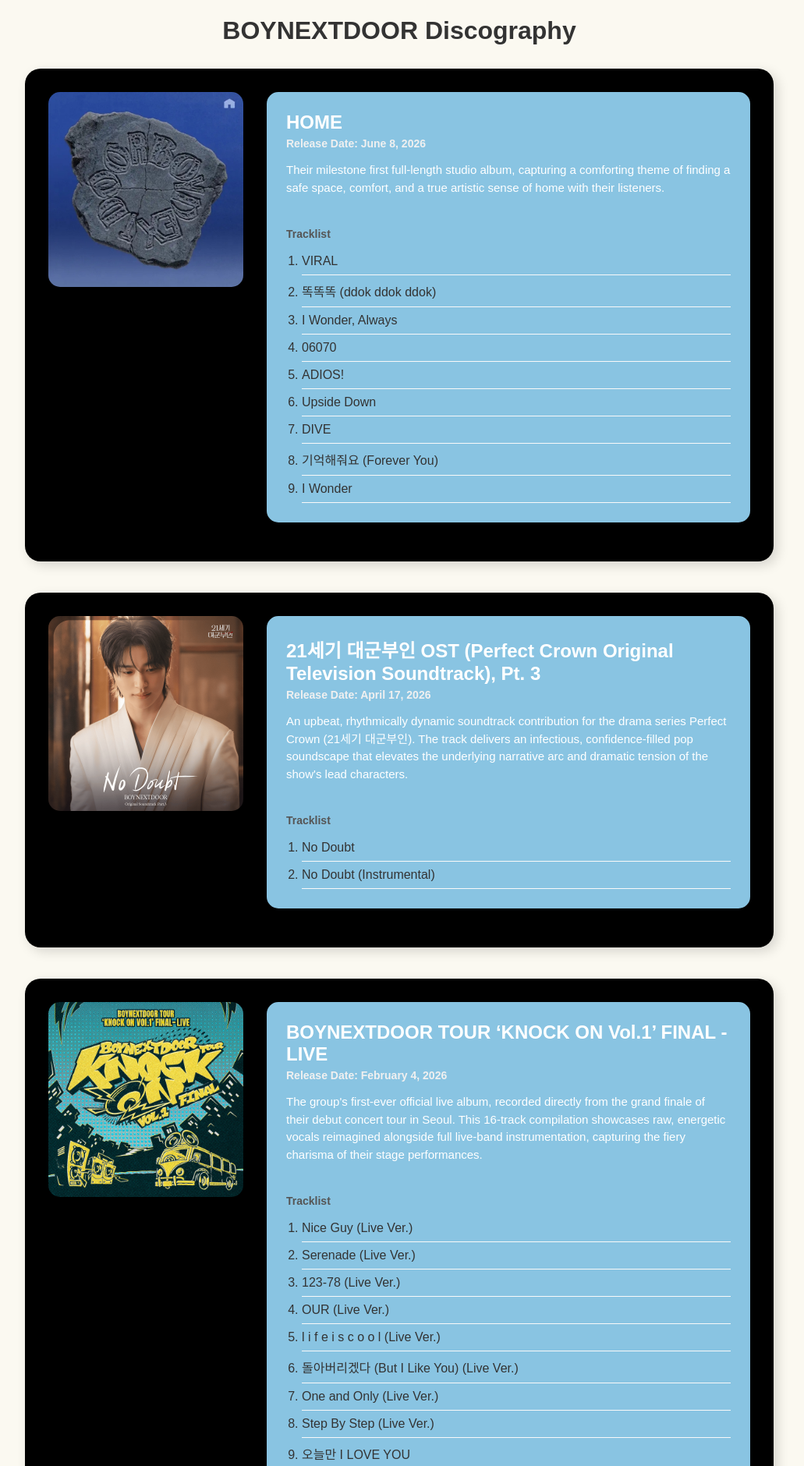
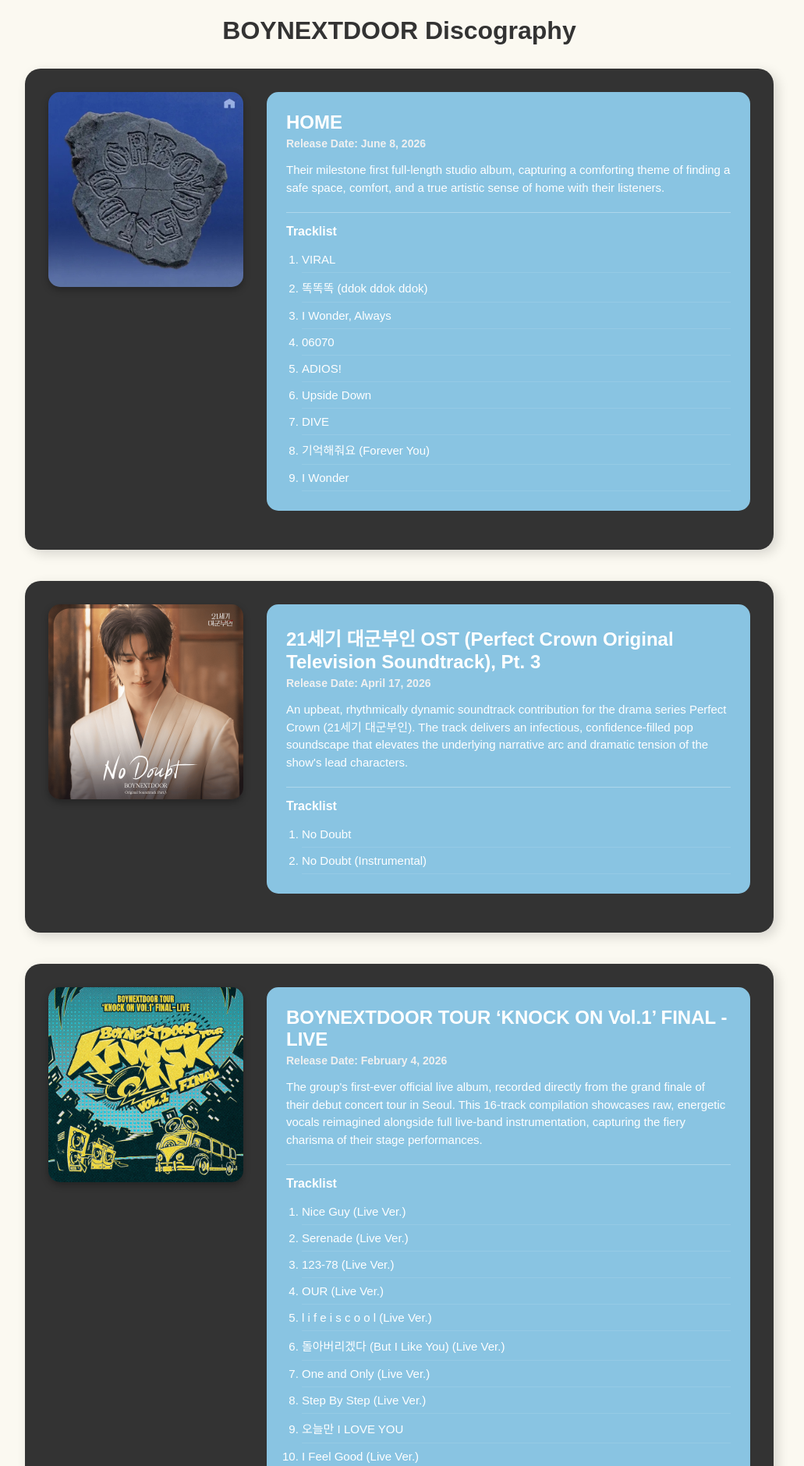
Before and after one commit to 23333sophia/12DTP_Flask-web-application, a Flask app: page /discography in a window 1280 px wide. Shown: the part 48-1928 px from the top of the page at 78% size, without its empty margins (128-1159 px from the left). Run offline with Flask 3, Linux system fonts and the light colour scheme; a user stored in the database is signed in; data comes from the database, SQL or seed files in the repository.

Commit message:
discography css song section changed + album grid background colour changed to grey

```diff
--- a/static/style.css
+++ b/static/style.css
@@ -141,7 +141,7 @@ h2 {
 }
 
 .album-section {
-   background-color: #000000;
+   background-color: #333333;
    padding: 30px; /* so its more readable*/
    margin-bottom: 40px;
    border-radius: 20px;
@@ -204,26 +204,26 @@ h2 {
 
 
 .song-list {
-   border-top: none;    /* 기존 선 제거 */
-   padding-top: 10px;
-   margin-top: 15px;    /* 위쪽 설명글과의 간격 */
+   border-top: 1px solid rgba(255, 255, 255, 0.3);
+   padding-top: 15px;
+   margin-top: 15px;
 }
 
-
-.song-list h4{
-   margin: 10px 0;
-   color: #555;
+.song-list h4 {
+   margin: 0 0 10px 0;
+   color: #ffffff;
+   font-size: 16px;
+   font-weight: bold;
 }
 
-
-.song-list ol{
+.song-list ol {
    padding-left: 20px;
    margin: 0;
 }
 
-
-.song-list li{
+.song-list li {
    padding: 8px 0;
-   color: #333;
-   border-bottom: 1px solid #f9f9f9;
+   color: #ffffff;
+   font-size: 15px;
+   border-bottom: 1px solid rgba(255, 255, 255, 0.1);
 }
```
